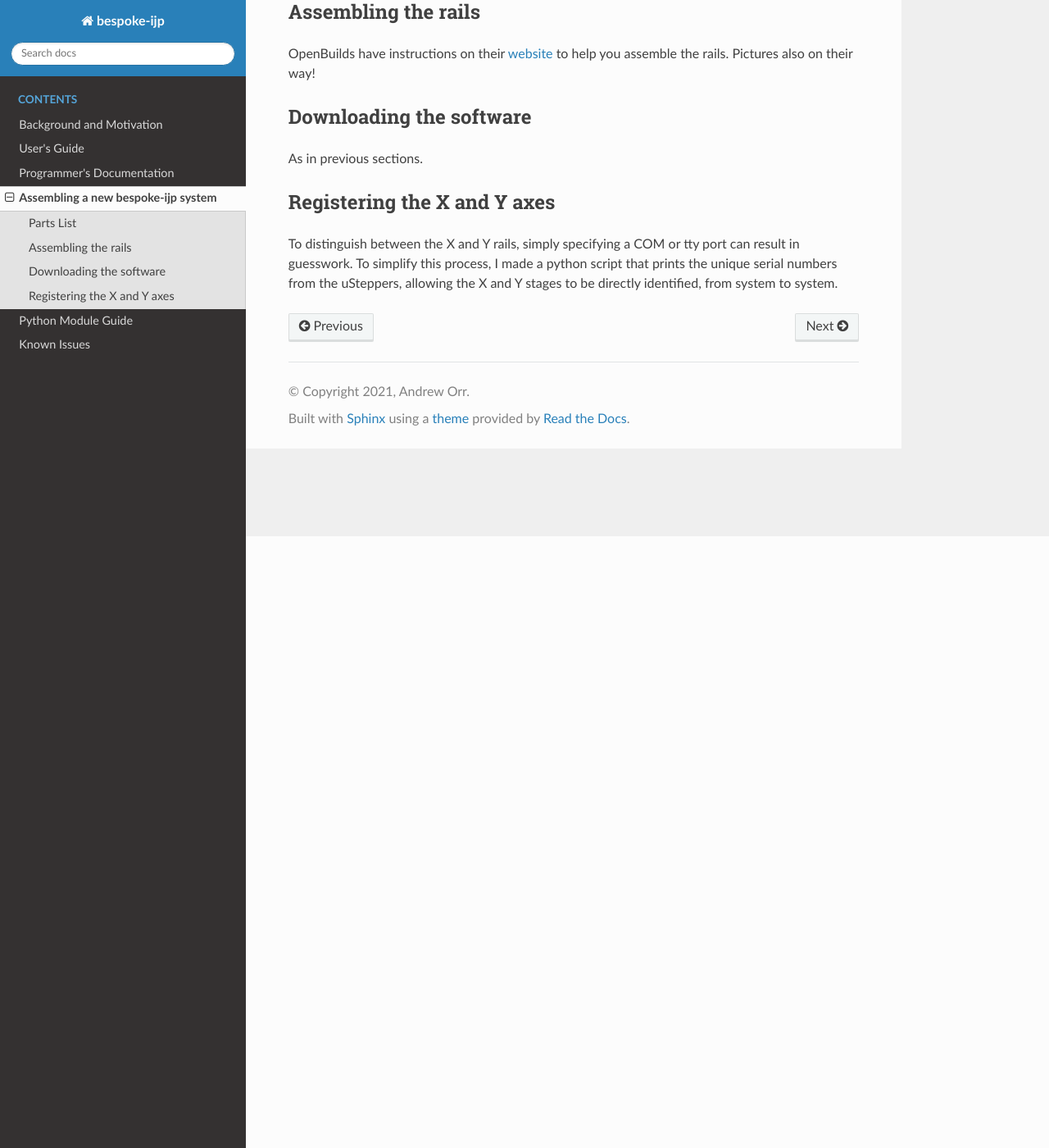
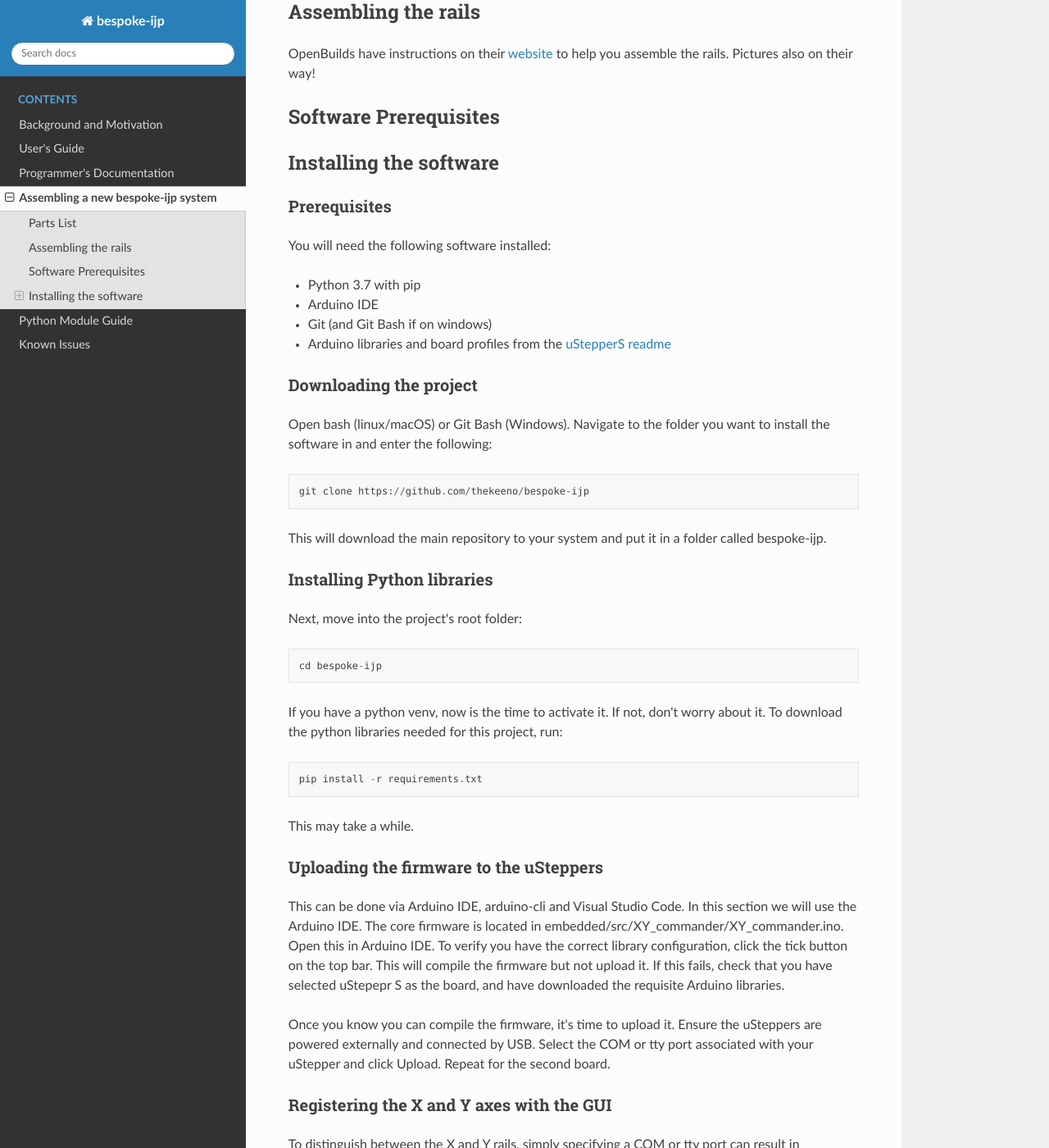
Before and after one commit to alvacjorr/bespoke-ijp, a Sphinx documentation site: the page built from docs/source/building.rst, in a window 1280 px wide and 1400 px high, scrolled down 746 px. Shown: the whole window at 82% size. Built offline with Sphinx 7.4.7 and the Read the Docs theme 2.0.0, drawn with Linux system fonts in a browser that asks for light colours; pages that are not in the unit, such as notebooks, are missing from menus.

Commit message:
more building instructions

```diff
--- a/docs/source/building.rst
+++ b/docs/source/building.rst
@@ -35,14 +35,67 @@ Assembling the rails
 OpenBuilds have instructions on their `website <https://openbuilds.com/builds/c-beam%E2%84%A2-linear-actuator.1955/>`_ to help you assemble the rails. Pictures also on their way!
 
 
-Downloading the software
-************************
-
-As in previous sections.
+Software Prerequisites
+**********************
 
 
-Registering the X and Y axes
-****************************
+
+Installing the software
+***********************
+
+Prerequisites
+-------------
+
+You will need the following software installed:
+
+- Python 3.7 with pip
+- Arduino IDE
+- Git (and Git Bash if on windows)
+- Arduino libraries and board profiles from the `uStepperS readme <https://github.com/uStepper/uStepperS>`_
+
+Downloading the project
+-----------------------
+
+Open bash (linux/macOS) or Git Bash (Windows). Navigate to the folder you want to install the software in and enter the following:
+::
+
+    git clone https://github.com/thekeeno/bespoke-ijp
+
+This will download the main repository to your system and put it in a folder called bespoke-ijp.
+
+Installing Python libraries
+-----------------------------
+
+Next, move into the project's root folder::
+
+    cd bespoke-ijp
+
+If you have a python venv, now is the time to activate it. If not, don't worry about it. To download the python libraries needed for this project, run::
+
+    pip install -r requirements.txt
+
+This may take a while.
+
+Uploading the firmware to the uSteppers
+----------------------------------------
+
+This can be done via Arduino IDE, arduino-cli and Visual Studio Code. In this section we will use the Arduino IDE.
+The core firmware is located in embedded/src/XY_commander/XY_commander.ino.
+Open this in Arduino IDE.
+To verify you have the correct library configuration, click the tick button on the top bar.
+This will compile the firmware but not upload it.
+If this fails, check that you have selected uStepepr S as the board, and have downloaded the requisite Arduino libraries.
+
+Once you know you can compile the firmware, it's time to upload it.
+Ensure the uSteppers are powered externally and connected by USB.
+Select the COM or tty port associated with your uStepper and click Upload.
+Repeat for the second board.
+
+
+
+
+Registering the X and Y axes with the GUI
+------------------------------
 
 To distinguish between the X and Y rails, simply specifying a COM or tty port can result in guesswork.
 To simplify this process, I made a python script that prints the unique serial numbers from the uSteppers, allowing the X and Y stages to be directly identified, from system to system.
```
Also changed, not shown: docs/source/index.rst (+1 -6 lines), docs/source/userguide.rst (+0 -8 lines).
